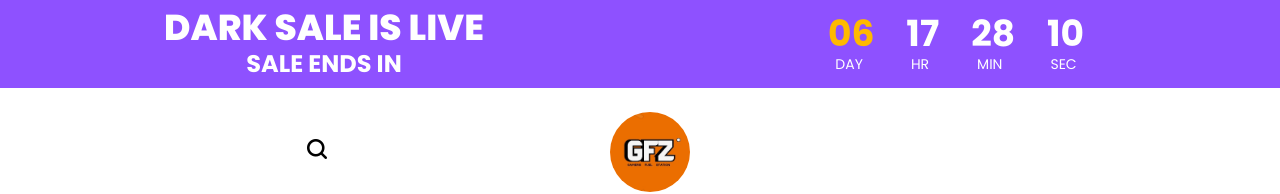
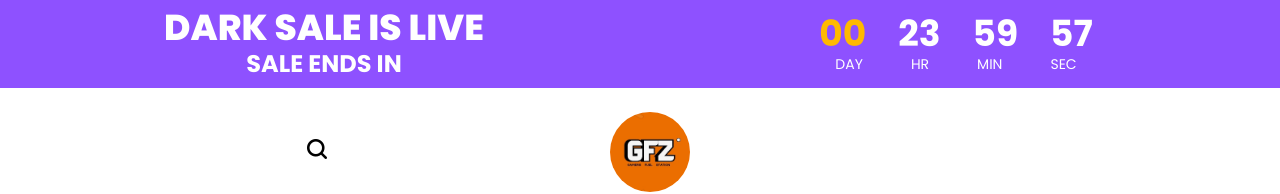
Before and after one commit to reeloff7-lgtm/gfz-website, a React (Vite) app: page / in a window 1280 px wide. Shown: the top 194 px of the page. Built offline with nearby package versions, Linux system fonts and the light colour scheme; some icons are missing; a web font is replaced by a local one.

Commit message:
Add files via upload

```diff
--- a/src/components/OfferBanner.jsx
+++ b/src/components/OfferBanner.jsx
@@ -2,7 +2,12 @@ import { useEffect, useState } from "react";
 
 export default function OfferBanner() {
   const [offerBanner, setOfferBanner] = useState(true);
-  const targetDate = new Date("2025-09-10T23:59:59").getTime();
+
+  // Always 24 hours in milliseconds
+  const COUNTDOWN_TIME = 24 * 60 * 60 * 1000;
+
+  // Save start time in state so it resets properly on rerender
+  const [startTime] = useState(Date.now());
 
   const [timeLeft, setTimeLeft] = useState({
     days: "00",
@@ -15,14 +20,9 @@ export default function OfferBanner() {
     if (!offerBanner) return;
 
     const interval = setInterval(() => {
-      const now = new Date().getTime();
-      const diff = targetDate - now;
-
-      if (diff <= 0) {
-        setOfferBanner(false);
-        clearInterval(interval);
-        return;
-      }
+      const now = Date.now();
+      const elapsed = (now - startTime) % COUNTDOWN_TIME; // loop every 24h
+      const diff = COUNTDOWN_TIME - elapsed;
 
       const days = String(Math.floor(diff / (1000 * 60 * 60 * 24))).padStart(2, "0");
       const hours = String(Math.floor((diff % (1000 * 60 * 60 * 24)) / (1000 * 60 * 60))).padStart(2, "0");
@@ -33,7 +33,7 @@ export default function OfferBanner() {
     }, 1000);
 
     return () => clearInterval(interval);
-  }, [targetDate, offerBanner]);
+  }, [offerBanner, startTime]);
 
   if (!offerBanner) return null;
 
```
